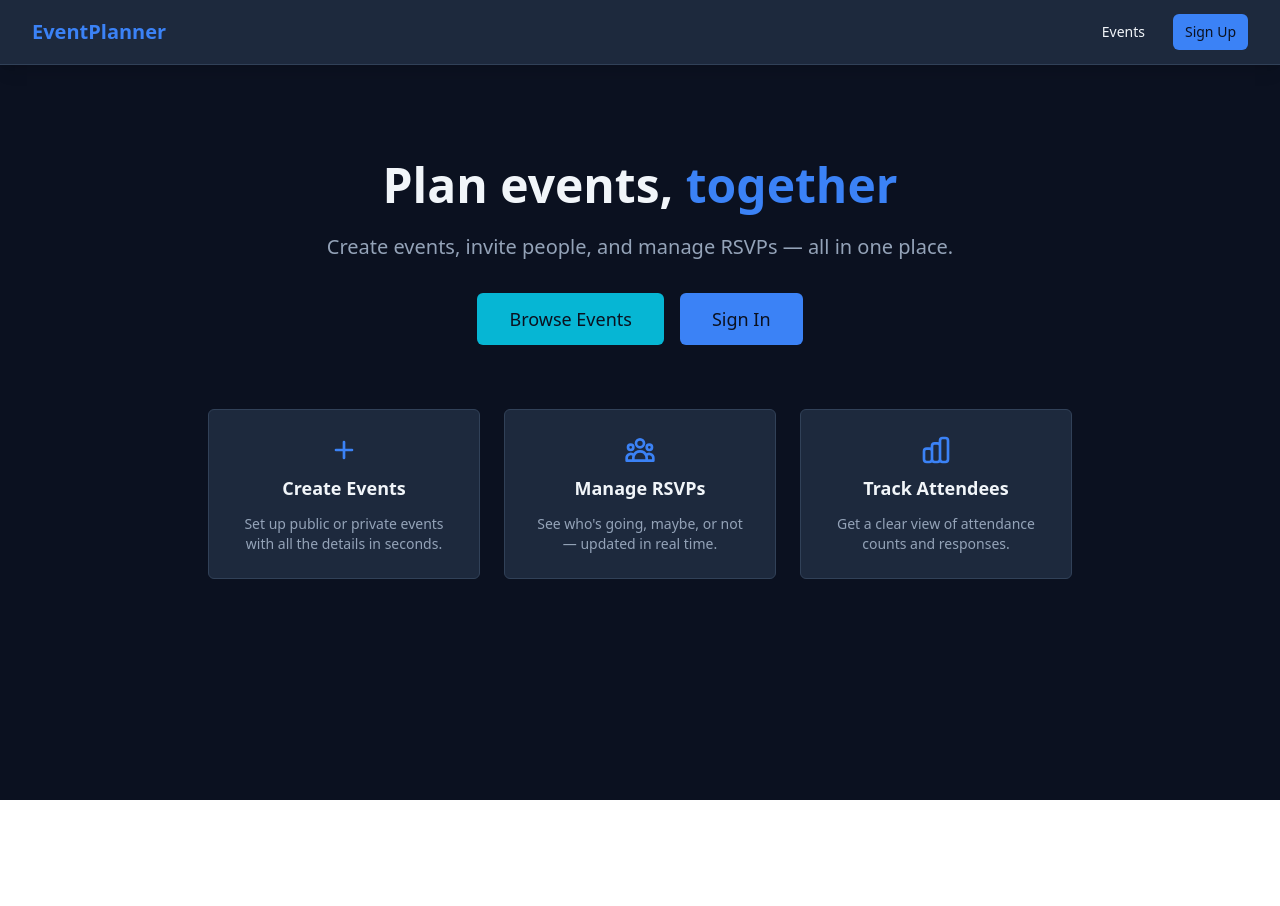
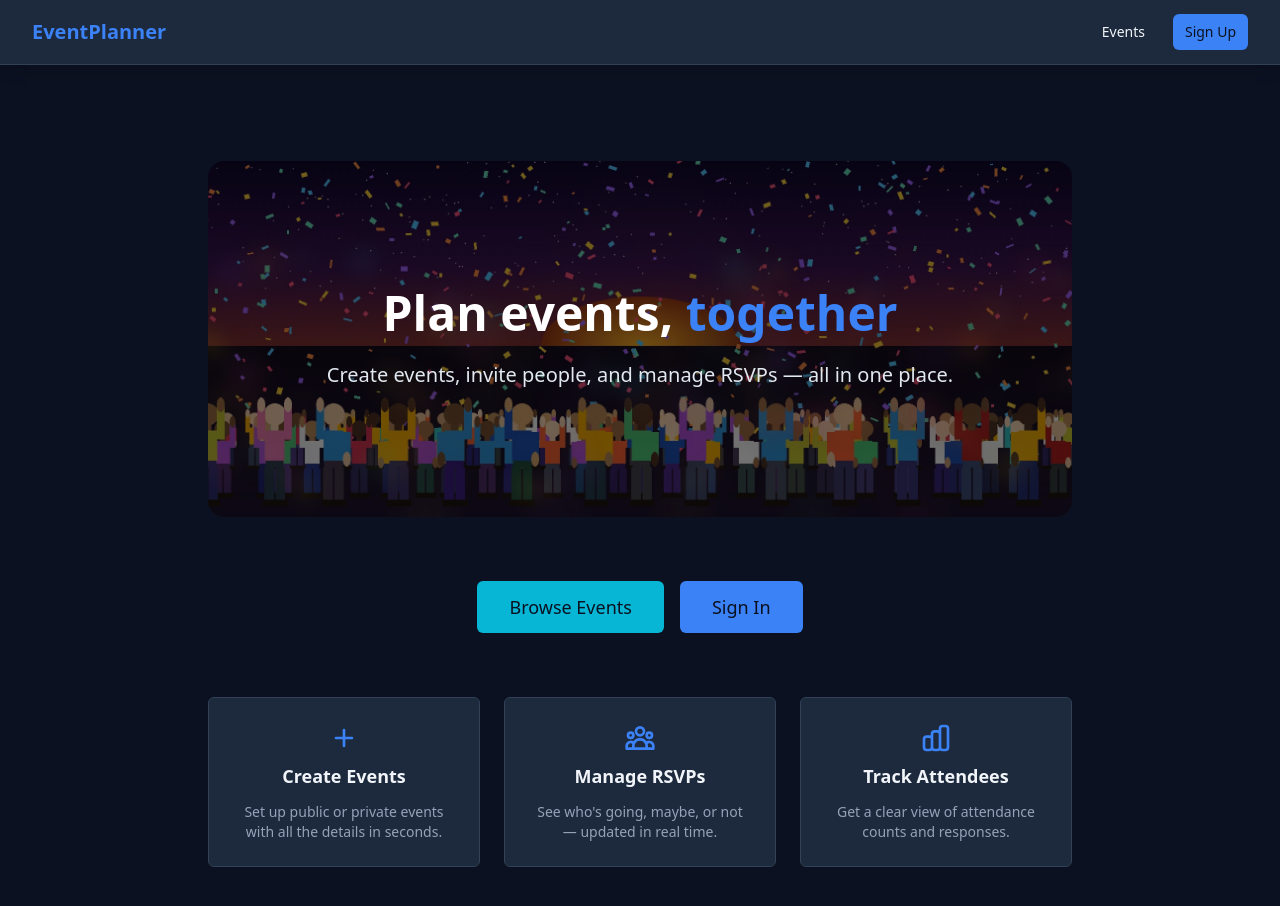
Before and after one commit to franciscojgonzalezfernandez-lgtm/event-planner, a Next.js app: page / in a window 1280 px wide. Shown: the top 906 px of the page. Before the commit the page ends 800 px from the top, so only its background shows below. Built offline with nearby package versions, Linux system fonts and the light colour scheme; no server answers.

Commit message:
Hero image containing Title and subtitle.

```diff
--- a/app/page.tsx
+++ b/app/page.tsx
@@ -1,4 +1,5 @@
 import { auth } from "@/auth";
+import Image from "next/image";
 import Link from "next/link";
 import CreateIcon from "@/public/CreateIcon";
 import MultiuserIcon from "@/public/MultiUserIcon";
@@ -9,14 +10,27 @@ export default async function Home() {
 
   return (
     <div className="max-w-4xl mx-auto space-y-16 py-16 px-4">
-      <section className="text-center space-y-6">
-        <h1 className="text-5xl font-bold text-foreground">
+      <section className="relative text-center rounded-2xl overflow-hidden py-20 md:py-32 px-6">
+        <Image
+          src="/hero.webp"
+          alt=""
+          fill
+          sizes="(max-width: 896px) 100vw, 896px"
+          priority
+          className="object-cover object-center"
+        />
+        <div className="absolute inset-0 bg-black/55" />
+        <div className="relative z-10 space-y-6">
+          <h1 className="text-5xl font-bold text-white">
             Plan events, <span className="text-primary">together</span>
           </h1>
-        <p className="text-muted text-xl max-w-2xl mx-auto">
+          <p className="text-slate-200 text-xl max-w-2xl mx-auto">
             Create events, invite people, and manage RSVPs — all in one place.
           </p>
-        <div className="flex justify-center pt-2">
+        </div>
+      </section>
+
+      <div className="flex justify-center">
         {session?.user ? (
           <Link href="/dashboard" className="btn-primary text-lg px-8 py-3">
             Go to Dashboard
@@ -32,7 +46,6 @@ export default async function Home() {
           </div>
         )}
       </div>
-      </section>
 
       <section className="grid md:grid-cols-3 gap-6">
         {[
```
Also changed, not shown: public/hero.webp (added). Lines whose indentation alone changed are shown as unchanged.
